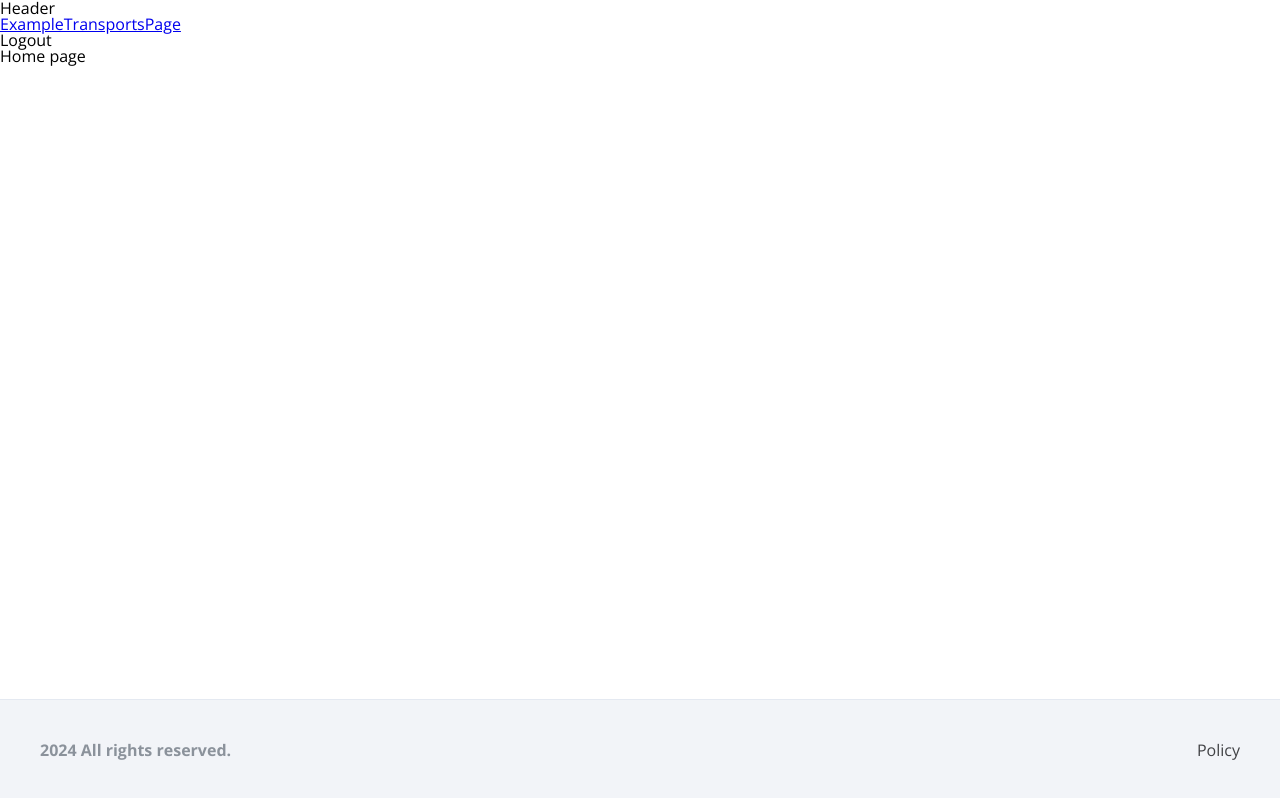
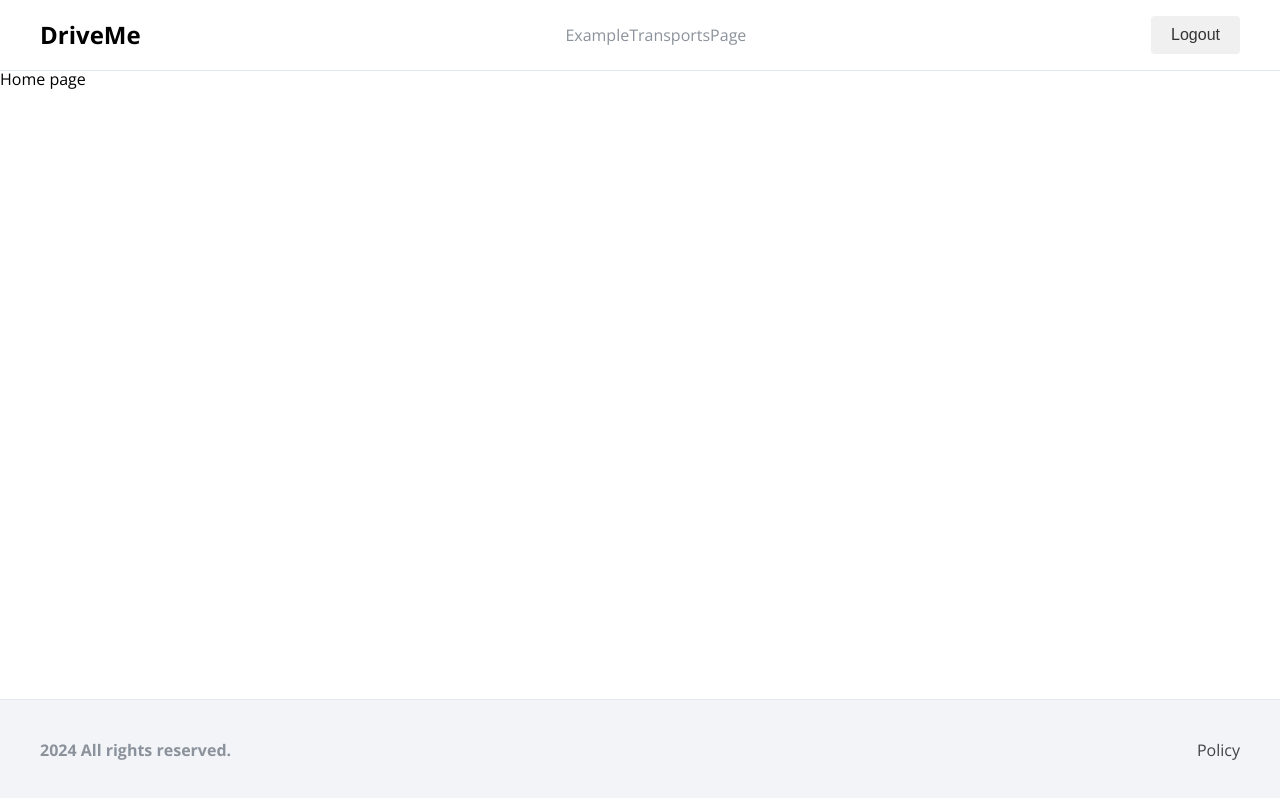
Before and after one commit to lywebdev/driveme, a React (Vite) app in the folder frontend/: page / in a window 1280 px wide. Built offline with nearby package versions, Linux system fonts and the light colour scheme.

Commit message:
DMF-4 Created header component and added styles.

```diff
--- a/frontend/src/app/App.scss
+++ b/frontend/src/app/App.scss
@@ -49,3 +49,65 @@
   margin-left: auto;
   margin-right: auto;
 }
+
+#header {
+  border-bottom: 1px solid $color-gray--lighter_hover;
+  height: 70px;
+
+  .container {
+    display: flex;
+    align-items: center;
+    justify-content: space-between;
+    height: 100%;
+  }
+
+  .logo {
+    font-size: 24px;
+    font-weight: bold;
+  }
+
+  nav {
+    ul {
+      list-style: none;
+      margin: 0;
+      padding: 0;
+      display: flex;
+    }
+
+    li {
+      margin-left: 20px;
+    }
+
+    .active {
+      font-weight: bold;
+      color: $color-black--light;
+      text-decoration: none;
+    }
+
+    .inactive {
+      font-weight: normal;
+      text-decoration: none;
+      color: $color-gray;
+
+      &:hover {
+
+        color: $color-black;
+      }
+    }
+  }
+}
+
+.auth-button {
+  background-color: #f0f0f0;
+  border: none;
+  border-radius: 4px;
+  padding: 10px 20px;
+  font-size: 16px;
+  color: #333;
+  cursor: pointer;
+  transition: background-color 0.3s ease;
+
+  &:hover {
+      background-color: #e0e0e0;
+  }
+}
--- a/frontend/src/components/layouts/Header.jsx
+++ b/frontend/src/components/layouts/Header.jsx
@@ -1,4 +1,4 @@
-import {NavLink} from "react-router-dom";
+import { NavLink } from "react-router-dom";
 import routes from "@config/routes.js";
 
 const Header = () => {
@@ -6,18 +6,22 @@ const Header = () => {
 
     return (
         <header id="header">
-            Header
-            <nav>
-                <ul><li><NavLink to={routes.exampleTransportsPage} className={({isActive}) =>
-                    isActive ? 'active' : ''
-                }>ExampleTransportsPage</NavLink></li></ul>
-            </nav>
-
-            {
-                isAuth && (
-                    <div>Logout</div>
-                )
-            }
+            <div className="container">
+                <div className="logo">DriveMe</div> {/* TODO: MAKE IT A LINK TO HOMEPAGE ONCE WE HAVE IT */}
+                <nav>
+                    <ul>
+                        <li>
+                            <NavLink
+                                to={routes.exampleTransportsPage}
+                                className={({ isActive }) => (isActive ? "active" : "inactive")}
+                            >
+                                ExampleTransportsPage
+                            </NavLink>
+                        </li>
+                    </ul>
+                </nav>
+                {isAuth ? <button className="auth-button">Logout</button> : <button className="auth-button">Login</button>}
+            </div>
         </header>
     );
 };
```
